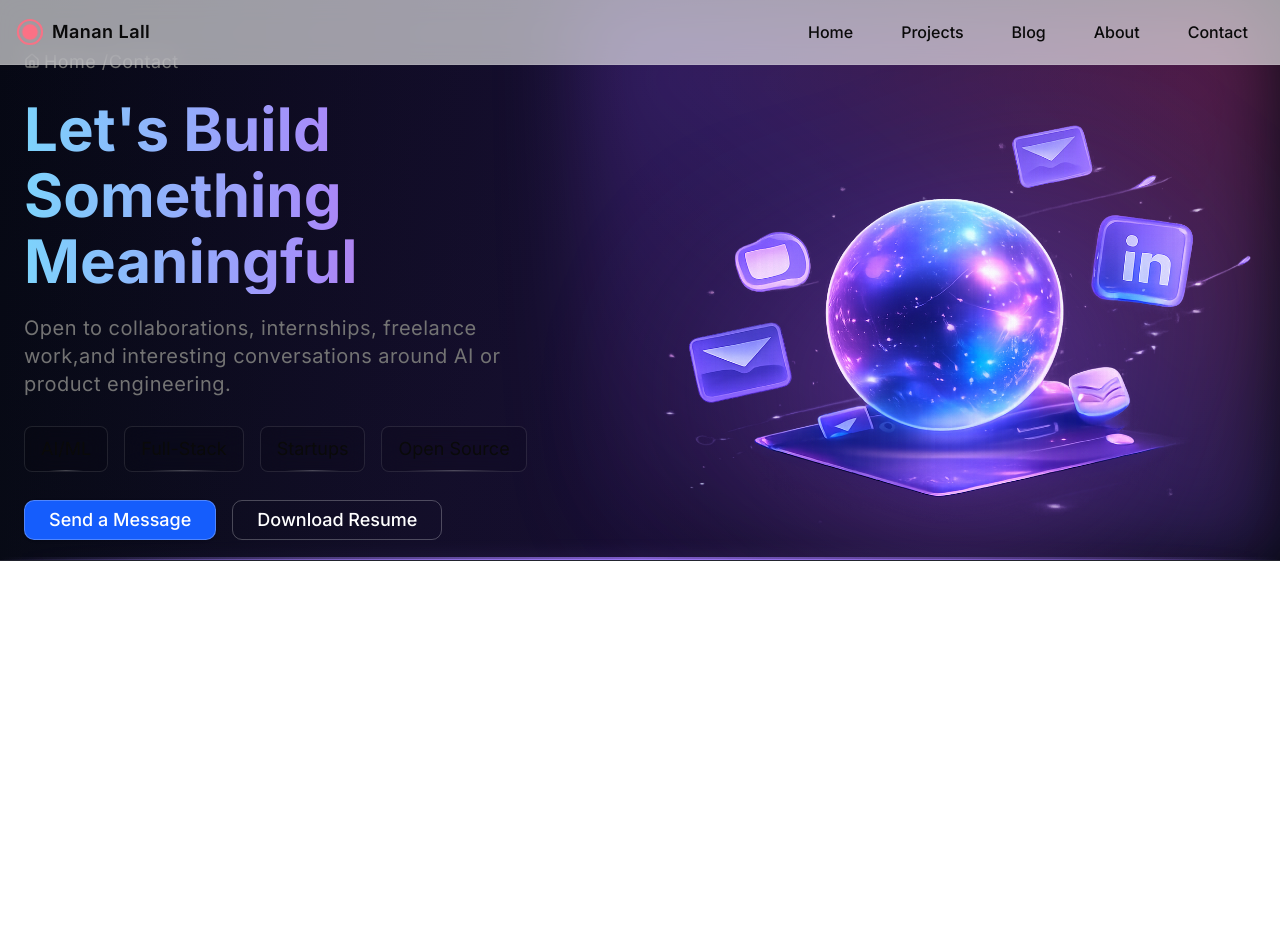
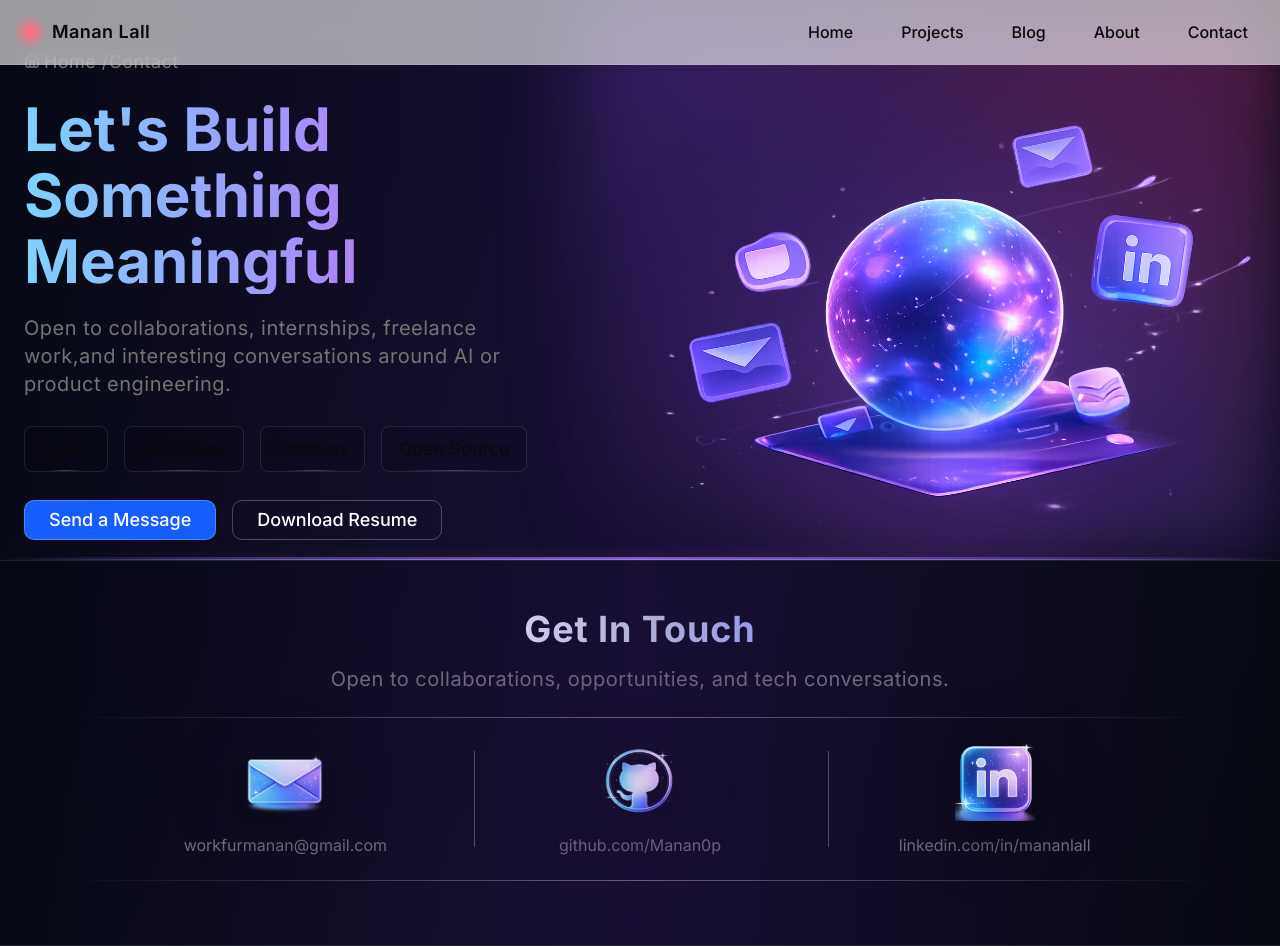
Before and after one commit to Manan0p/Personal-Portfolio, a Next.js app: page /contact in a window 1280 px wide. Before the commit the page ends 800 px from the top, so only its background shows below. Built offline with nearby package versions, Linux system fonts and the light colour scheme.

Commit message:
indexing

```diff
--- a/app/contact/page.jsx
+++ b/app/contact/page.jsx
@@ -1,5 +1,5 @@
 import { Button } from "@/components/ui/button";
-import { badges } from "@/Data/contact";
+import { badges, contact } from "@/Data/contact";
 import { Home } from "lucide-react";
 import Link from "next/link";
 
@@ -78,6 +78,45 @@ export default function page() {
                 <div className="absolute bottom-0 left-0 w-full h-px bg-gradient-to-r from-transparent via-violet-400/70 to-transparent" />
                 <div className="absolute bottom-0 left-0 w-full h-[3px] bg-gradient-to-r from-transparent via-violet-400/40 to-transparent blur-sm" />
             </section>
+            <section className="relative w-full overflow-hidden pt-6 pb-10 md:pt-10 lg:pt-12 pb-0 bg-[linear-gradient(120deg,#060814_0%,#0a0d18_45%,#070912_100%)] border-b border-white/10">
+                <div className="pointer-events-none absolute inset-0
+                                bg-gradient-to-r from-transparent via-violet-900/20 to-transparent z-[1]" />
+                <div className="container mx-auto px-4 md:px-6">
+                    <div className="text-center">
+                        <div className="flex items-center justify-center gap-6 mb-4 max-w-sm mx-auto">
+                            <h2 className="text-4xl font-bold tracking-wide bg-[linear-gradient(90deg,#E5F0FF,#CBD5E1,#A5B4FC)] text-transparent bg-clip-text whitespace-nowrap">
+                                Get In Touch
+                            </h2>
+                        </div>
+                        <div className="text-md md:text-lg lg:text-xl text-muted-foreground tracking-wide mb-4">
+                            Open to collaborations, opportunities, and tech conversations.
+                        </div>
+                        <div className="relative max-w-6xl mx-auto my-12">
+                            <div className="absolute -top-6 left-0 w-full h-px bg-gradient-to-r from-transparent via-white/40 to-transparent" />
+                            <div className="grid grid-cols-1 md:grid-cols-3 max-w-5xl mx-auto mb-8 gap-10 ">
+                                {contact.map(({logo,title,link},index)=>{
+                                    return(
+                                        <a key={index} href={link} target="_blank" rel="noopener noreferrer" className="cursor-pointer">
+                                            <div className="group relative flex flex-col items-center gap-3">
+                                                <div className="group relative h-20 w-20 flex items-center justify-center rounded-2xl transition-all duration-300 hover:-translate-y-2 hover:border-white/20 hover:shadow-[0_0_50px_rgba(139,92,246,0.25)]">
+                                                <img src={logo} alt={title} className="h-auto w-auto object-contain drop-shadow-[0_10px_30px_rgba(0,0,0,0.6)] transition-transform duration-300 group-hover:scale-110"/>
+                                                </div>
+                                                <p className="text-sm md:text-base text-muted-foreground">
+                                                    {title}
+                                                </p>
+                                                {index !== contact.length - 1 && (
+                                                    <div className="hidden lg:block absolute right-[-32px] top-1/2 -translate-y-1/2 h-24 w-px bg-white/30" />
+                                                )}
+                                            </div>
+                                        </a>
+                                    )
+                                })}
+                            </div>
+                            <div className="absolute -bottom-6 left-0 w-full h-px bg-gradient-to-r from-transparent via-white/40 to-transparent" />
+                        </div>
+                    </div>
+                </div>
+            </section>
         </div>
     )
 }
```
